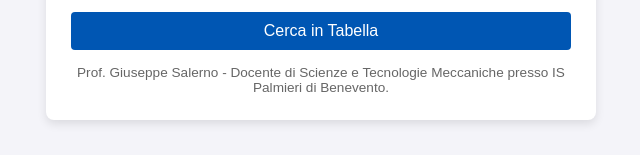
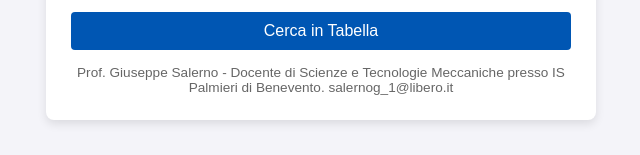
Before and after one commit to profgiusale1-hash/tolleranze_internazionali_1, a plain HTML site: page index.html in a window 1280 px wide. Shown: the part 467-622 px from the top of the page, without its empty margins (319-959 px from the left). Drawn offline with Linux system fonts and the light colour scheme.

Commit message:
Update index.html

```diff
--- a/index.html
+++ b/index.html
@@ -121,7 +121,7 @@
     </div>
 
     <div class="info-note">
-        Prof. Giuseppe Salerno - Docente di Scienze e Tecnologie Meccaniche presso IS Palmieri di Benevento.
+        Prof. Giuseppe Salerno - Docente di Scienze e Tecnologie Meccaniche presso IS Palmieri di Benevento. salernog_1@libero.it
     </div>
 </div>
 
```
